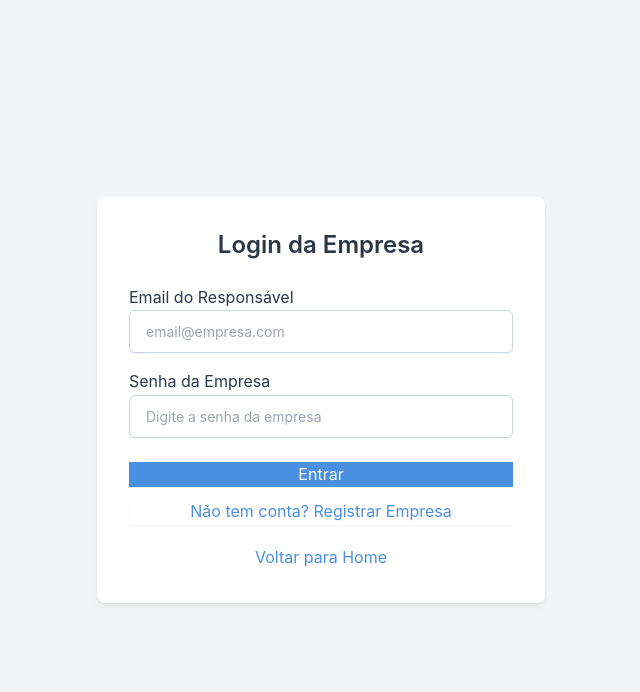
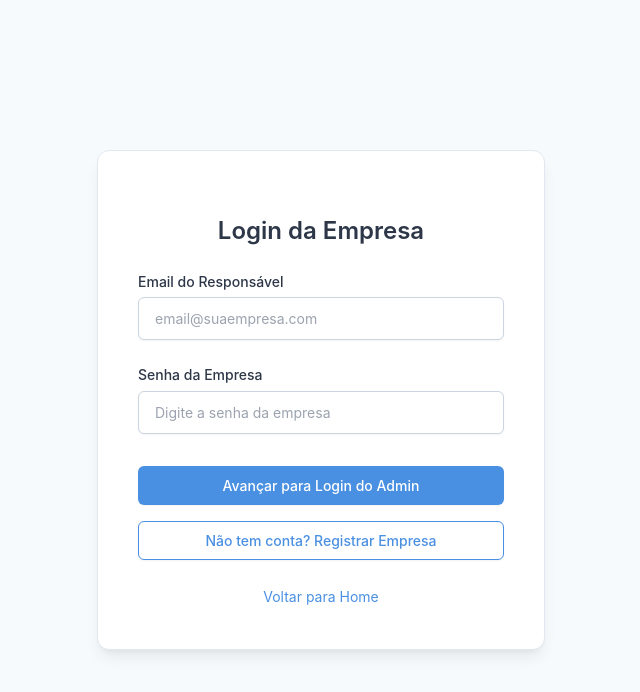
Before and after one commit to Julia-Miguel/TCC-1-Avaliacao-de-Sistemas, a Next.js app in the folder frontend/: page /empresas/login in a window 1280 px wide. Shown: the top 692 px of the page, without its empty margins (319-959 px from the left). Built offline with nearby package versions, Linux system fonts and the light colour scheme.

Commit message:
Login Changes

```diff
--- a/frontend/src/app/(auth-empresa)/admin/login/page.tsx
+++ b/frontend/src/app/(auth-empresa)/admin/login/page.tsx
@@ -2,10 +2,12 @@
 'use client';
 
 import { useState, useEffect, Suspense } from 'react';
-import api from '@/services/api';
+import api from '@/services/api'; //
 import { useRouter, useSearchParams } from 'next/navigation';
 import Link from 'next/link';
 import '../../../globals.css';
+// import ApplicationLogo from '@/components/ApplicationLogo'; // Descomente se for usar o logo aqui
+import { useAuth } from '@/contexts/AuthContext'; // Importar useAuth
 
 interface AdminLogado {
   id: number;
@@ -18,26 +20,32 @@ interface AdminLogado {
 function LoginForm() {
   const router = useRouter();
   const searchParams = useSearchParams();
+  const { loginAdmin } = useAuth(); // Obter a função loginAdmin do contexto
 
   const [email, setEmail] = useState('');
   const [senha, setSenha] = useState('');
-  const [empresaId, setEmpresaId] = useState<string | null>(null); // Inicia como null
+  const [empresaId, setEmpresaId] = useState<string | null>(null);
+  const [empresaNome, setEmpresaNome] = useState<string | null>(null);
   const [error, setError] = useState('');
-  const [isLoading, setIsLoading] = useState(false); // Para o submit do formulário
-  const [isPageLoading, setIsPageLoading] = useState(true); // Para o carregamento inicial do empresaId
+  const [isLoading, setIsLoading] = useState(false);
+  const [isPageLoading, setIsPageLoading] = useState(true);
 
   useEffect(() => {
     const idDaEmpresa = searchParams.get('empresaId');
+    const nomeDaEmpresa = searchParams.get('empresaNome');
+
     if (idDaEmpresa) {
       setEmpresaId(idDaEmpresa);
+      if (nomeDaEmpresa) {
+        setEmpresaNome(decodeURIComponent(nomeDaEmpresa));
+      }
     } else {
       setError("ID da empresa não fornecido. Você será redirecionado.");
-      // Redireciona após um pequeno atraso para o usuário ler a mensagem
       setTimeout(() => {
         router.push('/empresas/login');
       }, 3000);
     }
-    setIsPageLoading(false); // Terminou de verificar o empresaId
+    setIsPageLoading(false);
   }, [searchParams, router]);
 
   const handleSubmit = async (event: React.FormEvent<HTMLFormElement>) => {
@@ -51,7 +59,7 @@ function LoginForm() {
     setIsLoading(true);
 
     try {
-      const response = await api.post<{ admin: AdminLogado, token: string }>('/usuarios/login-admin', {
+      const response = await api.post<{ admin: AdminLogado, token: string }>('/usuarios/login-admin', { //
         email,
         senha,
         empresaId: parseInt(empresaId),
@@ -59,11 +67,8 @@ function LoginForm() {
 
       const { admin, token } = response.data;
 
-      localStorage.setItem('adminToken', token);
-      localStorage.setItem('adminUser', JSON.stringify(admin));
-
-      alert(`Login bem-sucedido! Bem-vindo, ${admin.nome}!`);
-      router.push('/questionarios');
+      loginAdmin(admin, token); // Usar a função do AuthContext
+      // O redirecionamento agora é tratado dentro do loginAdmin
 
     } catch (err: any) {
       console.error('Erro ao fazer login do admin:', err);
@@ -82,38 +87,52 @@ function LoginForm() {
 
   if (isPageLoading) {
       return (
-        <div className="page-container" style={{display: 'flex', justifyContent: 'center', alignItems: 'center', minHeight: '200px'}}>
-            <p>Verificando informações da empresa...</p>
+        <div className="flex justify-center items-center min-h-[200px]">
+            <p className="text-text-muted">Verificando informações da empresa...</p>
         </div>
       );
   }
 
   return (
-    <> {/* Envolvido por um Fragment, pois o layout (auth-empresa) já provê o card */}
-      <h3 style={{ textAlign: 'center', marginBottom: '1.5rem', fontSize: '1.5rem', fontWeight: '600' }}>
+    <>
+      {/* <div className="flex justify-center mb-4"> */}
+      {/* <ApplicationLogo className="w-12 h-12 text-primary" /> */}
+      {/* </div> */}
+      <h3 className="text-center text-xl sm:text-2xl font-semibold text-text-base mb-2">
         Login do Administrador
       </h3>
-      {empresaId && <p style={{textAlign: 'center', marginBottom: '1rem', fontSize: '0.9rem', color: '#666'}}>Para Empresa ID: {empresaId}</p>}
+      {empresaNome && (
+        <p className="text-center text-sm text-text-muted mb-6">
+          Empresa: <span className="font-medium text-text-base">{empresaNome}</span> (ID: {empresaId})
+        </p>
+      )}
+      {!empresaNome && empresaId && (
+          <p className="text-center text-sm text-text-muted mb-6">Para Empresa ID: {empresaId}</p>
+      )}
 
-      <form onSubmit={handleSubmit}>
-        {error && <p style={{ color: 'red', marginBottom: '1rem', textAlign: 'center', fontWeight: '500' }}>{error}</p>}
+      <form onSubmit={handleSubmit} className="space-y-6">
+        {error && (
+          <p className="text-sm text-center text-error bg-red-50 dark:bg-red-700/10 p-3 rounded-md border border-error">
+            {error}
+          </p>
+        )}
 
-        <div className="form-group" style={{ marginBottom: '1rem' }}>
-          <label htmlFor="admin-email">Email do Administrador</label>
+        <div className="form-group">
+          <label htmlFor="admin-email" className="form-label">Email do Administrador</label>
           <input
             id="admin-email"
             type="email"
             value={email}
             onChange={(e) => setEmail(e.target.value)}
             required
-            className="input-edit-mode" // Reutilizando seu estilo
+            className="input-edit-mode"
             placeholder="seu.email@empresa.com"
-            disabled={!empresaId || isLoading} // Desabilita se não tiver empresaId ou estiver carregando
+            disabled={!empresaId || isLoading}
           />
         </div>
 
-        <div className="form-group" style={{ marginBottom: '1.5rem' }}>
-          <label htmlFor="admin-senha">Senha</label>
+        <div className="form-group">
+          <label htmlFor="admin-senha" className="form-label">Senha</label>
           <input
             id="admin-senha"
             type="password"
@@ -121,17 +140,26 @@ function LoginForm() {
             onChange={(e) => setSenha(e.target.value)}
             required
             className="input-edit-mode"
-            placeholder="Sua senha"
+            placeholder="Sua senha de administrador"
             disabled={!empresaId || isLoading}
           />
         </div>
 
-        <div className="form-header-actions" style={{ display: 'flex', flexDirection: 'column', gap: '0.75rem', marginTop: '1.5rem' }}>
-          <button type="submit" className="btn-primary w-full" disabled={isLoading || !empresaId}>
+        <div className="pt-2 space-y-3">
+          <button
+            type="submit"
+            className="btn btn-primary w-full py-2.5 text-sm"
+            disabled={isLoading || !empresaId}
+          >
             {isLoading ? "Entrando..." : "Entrar como Admin"}
           </button>
-          <Link href="/empresas/login" className="btn-link" style={{ textAlign: 'center', marginTop: '0.5rem', fontSize: '0.9rem' }}>
-            Não é esta empresa? Voltar para Login da Empresa
+          <Link
+            href="/empresas/login"
+            className="btn btn-link w-full text-sm text-center block" // btn-link para um estilo de link simples
+            aria-disabled={isLoading}
+            style={isLoading ? { pointerEvents: 'none', opacity: 0.7 } : {}}
+          >
+            Identificação da empresa incorreta? Voltar
           </Link>
         </div>
       </form>
@@ -139,12 +167,11 @@ function LoginForm() {
   );
 }
 
-// Componente Page com Suspense (continua igual)
 export default function Page() {
   return (
     <Suspense fallback={
-        <div className="page-container" style={{display: 'flex', justifyContent: 'center', alignItems: 'center', minHeight: '200px'}}>
-            <p>Carregando...</p>
+        <div className="flex justify-center items-center min-h-[200px]">
+            <p className="text-text-muted">Carregando...</p>
         </div>
     }>
       <LoginForm />
--- a/frontend/src/app/(auth-empresa)/empresas/login/page.tsx
+++ b/frontend/src/app/(auth-empresa)/empresas/login/page.tsx
@@ -2,10 +2,11 @@
 'use client';
 
 import { useState } from 'react';
-import api from '@/services/api';
+import api from '@/services/api'; //
 import { useRouter } from 'next/navigation';
 import Link from 'next/link';
 import '../../../globals.css';
+// import ApplicationLogo from '@/components/ApplicationLogo'; // Descomente se for usar o logo aqui
 
 interface EmpresaLogada {
   id: number;
@@ -26,18 +27,13 @@ export default function LoginEmpresaPage() {
     setIsLoading(true);
 
     try {
-      const response = await api.post<{ empresa: EmpresaLogada }>('/empresas/login', {
+      const response = await api.post<{ empresa: EmpresaLogada }>('/empresas/login', { //
         emailResponsavel,
         senhaEmpresa,
       });
-
       const empresaLogada = response.data.empresa;
-
-      // Login da empresa bem-sucedido!
-      // Agora redirecionamos para a página de login do administrador desta empresa,
-      // passando o ID da empresa como query parameter.
-      // AINDA NÃO CRIAMOS A PÁGINA /admin/login, mas esta é a ideia.
-      router.push(`/admin/login?empresaId=${empresaLogada.id}`);
+      // Redireciona para a página de login do admin, passando o ID e nome da empresa
+      router.push(`/admin/login?empresaId=${empresaLogada.id}&empresaNome=${encodeURIComponent(empresaLogada.nome)}`);
 
     } catch (err: any) {
       console.error('Erro ao fazer login da empresa:', err);
@@ -52,29 +48,41 @@ export default function LoginEmpresaPage() {
   };
 
   return (
-    // O layout em (auth-empresa)/layout.tsx já deve fornecer um container centralizado
     <>
-      <h3 style={{ textAlign: 'center', marginBottom: '1.5rem', fontSize: '1.5rem', fontWeight: '600' }}>
+      {/* O ApplicationLogo pode ser adicionado no layout (auth-empresa)/layout.tsx ou aqui */}
+      {/* <div className="flex justify-center mb-6"> */}
+      {/* <ApplicationLogo className="w-16 h-16 text-primary" /> */}
+      {/* </div> */}
+      <h3 className="text-center text-xl sm:text-2xl font-semibold text-text-base mb-6">
         Login da Empresa
       </h3>
-      <form onSubmit={handleSubmit}>
-        {error && <p className="error-message" style={{ color: 'red', marginBottom: '1rem', textAlign: 'center' }}>{error}</p>}
+      <form onSubmit={handleSubmit} className="space-y-6">
+        {error && (
+          <p className="text-sm text-center text-error bg-red-50 dark:bg-red-700/10 p-3 rounded-md border border-error">
+            {error}
+          </p>
+        )}
 
-        <div className="form-group" style={{ marginBottom: '1rem' }}>
-          <label htmlFor="email-responsavel">Email do Responsável</label>
+        <div className="form-group">
+          <label htmlFor="email-responsavel" className="form-label">
+            Email do Responsável
+          </label>
           <input
             id="email-responsavel"
             type="email"
             value={emailResponsavel}
             onChange={(e) => setEmailResponsavel(e.target.value)}
             required
-            className="input-edit-mode" // Reutilizando estilo de input
-            placeholder="email@empresa.com"
+            className="input-edit-mode" // Estilo global de input
+            placeholder="email@suaempresa.com"
+            disabled={isLoading}
           />
         </div>
 
-        <div className="form-group" style={{ marginBottom: '1.5rem' }}>
-          <label htmlFor="senha-empresa">Senha da Empresa</label>
+        <div className="form-group">
+          <label htmlFor="senha-empresa" className="form-label">
+            Senha da Empresa
+          </label>
           <input
             id="senha-empresa"
             type="password"
@@ -83,19 +91,32 @@ export default function LoginEmpresaPage() {
             required
             className="input-edit-mode"
             placeholder="Digite a senha da empresa"
+            disabled={isLoading}
           />
         </div>
 
-        <div className="form-header-actions" style={{ display: 'flex', flexDirection: 'column', gap: '0.75rem' }}>
-          <button type="submit" className="btn-primary w-full" disabled={isLoading}>
-            {isLoading ? "Entrando..." : "Entrar"}
+        <div className="pt-2 space-y-4">
+          <button
+            type="submit"
+            className="btn btn-primary w-full py-2.5 text-sm"
+            disabled={isLoading}
+          >
+            {isLoading ? "Avançando..." : "Avançar para Login do Admin"}
           </button>
-          <Link href="/empresas/registrar" className="btn-secondary w-full" style={{ textAlign: 'center' }}>
+          <Link
+            href="/empresas/registrar"
+            className="btn btn-outline w-full py-2.5 text-sm text-center block"
+            aria-disabled={isLoading}
+            style={isLoading ? { pointerEvents: 'none', opacity: 0.7 } : {}}
+          >
             Não tem conta? Registrar Empresa
           </Link>
-          <Link href="/" className="btn-link" style={{ textAlign: 'center', marginTop: '0.5rem' }}>
-            Voltar para Home
-          </Link>
+        </div>
+
+        <div className="text-center mt-6">
+            <Link href="/" className="text-sm text-primary hover:text-primary-hover transition-colors">
+                Voltar para Home
+            </Link>
         </div>
       </form>
     </>
--- a/frontend/src/app/(auth-empresa)/empresas/registrar/page.tsx
+++ b/frontend/src/app/(auth-empresa)/empresas/registrar/page.tsx
@@ -1,131 +1,180 @@
-// frontend/src/app/empresas/registrar/page.tsx
+// frontend/src/app/(auth-empresa)/admin/login/page.tsx
 'use client';
 
-import { useState } from "react";
-import api from "@/services/api"; // Ajuste o caminho se o seu api.ts estiver em local diferente
-import { useRouter } from "next/navigation";
-import Link from "next/link";
-// Se você tiver um globals.css ou um CSS específico para formulários, importe-o
+import { useState, useEffect, Suspense } from 'react';
+import api from '@/services/api'; //
+import { useRouter, useSearchParams } from 'next/navigation';
+import Link from 'next/link';
 import '../../../globals.css';
+// import ApplicationLogo from '@/components/ApplicationLogo'; // Descomente se for usar o logo aqui
+import { useAuth } from '@/contexts/AuthContext'; // Importar useAuth
 
-export default function RegistrarEmpresaPage() {
-  const [nome, setNome] = useState("");
-  const [emailResponsavel, setEmailResponsavel] = useState("");
-  const [senhaEmpresa, setSenhaEmpresa] = useState("");
-  const [confirmaSenha, setConfirmaSenha] = useState("");
-  const [error, setError] = useState("");
+interface AdminLogado {
+  id: number;
+  nome: string;
+  email: string;
+  tipo: 'ADMIN_EMPRESA';
+  empresaId: number;
+}
+
+function LoginForm() {
+  const router = useRouter();
+  const searchParams = useSearchParams();
+  const { loginAdmin } = useAuth(); // Obter a função loginAdmin do contexto
+
+  const [email, setEmail] = useState('');
+  const [senha, setSenha] = useState('');
+  const [empresaId, setEmpresaId] = useState<string | null>(null);
+  const [empresaNome, setEmpresaNome] = useState<string | null>(null);
+  const [error, setError] = useState('');
   const [isLoading, setIsLoading] = useState(false);
-  const router = useRouter();
+  const [isPageLoading, setIsPageLoading] = useState(true);
+
+  useEffect(() => {
+    const idDaEmpresa = searchParams.get('empresaId');
+    const nomeDaEmpresa = searchParams.get('empresaNome');
+
+    if (idDaEmpresa) {
+      setEmpresaId(idDaEmpresa);
+      if (nomeDaEmpresa) {
+        setEmpresaNome(decodeURIComponent(nomeDaEmpresa));
+      }
+    } else {
+      setError("ID da empresa não fornecido. Você será redirecionado.");
+      setTimeout(() => {
+        router.push('/empresas/login');
+      }, 3000);
+    }
+    setIsPageLoading(false);
+  }, [searchParams, router]);
 
   const handleSubmit = async (event: React.FormEvent<HTMLFormElement>) => {
     event.preventDefault();
-    setError(""); // Limpa erros anteriores
+    setError('');
 
-    if (senhaEmpresa !== confirmaSenha) {
-      setError("As senhas não coincidem!");
+    if (!empresaId) {
+      setError("ID da empresa não identificado. Não é possível fazer login.");
       return;
     }
-
-    if (senhaEmpresa.length < 6) { // Exemplo de validação simples de senha
-        setError("A senha deve ter pelo menos 6 caracteres.");
-        return;
-    }
-
     setIsLoading(true);
 
     try {
-      await api.post("/empresas/register", {
-        nome,
-        emailResponsavel,
-        senhaEmpresa,
+      const response = await api.post<{ admin: AdminLogado, token: string }>('/usuarios/login-admin', { //
+        email,
+        senha,
+        empresaId: parseInt(empresaId),
       });
-      alert("Empresa registrada com sucesso!");
-      // Redireciona para a página de login da empresa ou outra página de sucesso
-      router.push("/empresas/login");
+
+      const { admin, token } = response.data;
+
+      loginAdmin(admin, token); // Usar a função do AuthContext
+      // O redirecionamento agora é tratado dentro do loginAdmin
+
     } catch (err: any) {
-      console.error("Erro ao registrar empresa:", err);
+      console.error('Erro ao fazer login do admin:', err);
       if (err.response?.data?.message) {
         setError(err.response.data.message);
-      } else {
-        setError("Ocorreu um erro desconhecido ao tentar registrar a empresa.");
+      } else if (err.request) {
+        setError('Não foi possível conectar ao servidor. Verifique sua conexão.');
+      }
+      else {
+        setError('Ocorreu um erro desconhecido ao tentar fazer login.');
       }
     } finally {
       setIsLoading(false);
     }
   };
 
+  if (isPageLoading) {
       return (
-    <div className="page-container"> {/* Use sua classe de container principal */}
-      <div className="editor-form-card"> {/* Reutilizando o estilo do card */}
-        <div className="form-header">
-          <h3>Registrar Nova Empresa</h3>
+        <div className="flex justify-center items-center min-h-[200px]">
+            <p className="text-text-muted">Verificando informações da empresa...</p>
         </div>
+      );
+  }
 
-        <form onSubmit={handleSubmit} className="display-section"> {/* Reutilizando padding */}
-          {error && <p className="error-message" style={{color: 'red', marginBottom: '1rem'}}>{error}</p>}
+  return (
+    <>
+      {/* <div className="flex justify-center mb-4"> */}
+      {/* <ApplicationLogo className="w-12 h-12 text-primary" /> */}
+      {/* </div> */}
+      <h3 className="text-center text-xl sm:text-2xl font-semibold text-text-base mb-2">
+        Login do Administrador
+      </h3>
+      {empresaNome && (
+        <p className="text-center text-sm text-text-muted mb-6">
+          Empresa: <span className="font-medium text-text-base">{empresaNome}</span> (ID: {empresaId})
+        </p>
+      )}
+      {!empresaNome && empresaId && (
+          <p className="text-center text-sm text-text-muted mb-6">Para Empresa ID: {empresaId}</p>
+      )}
 
-          <div className="form-group" style={{ marginBottom: '1rem' }}>
-            <label htmlFor="nome-empresa">Nome da Empresa</label>
+      <form onSubmit={handleSubmit} className="space-y-6">
+        {error && (
+          <p className="text-sm text-center text-error bg-red-50 dark:bg-red-700/10 p-3 rounded-md border border-error">
+            {error}
+          </p>
+        )}
+
+        <div className="form-group">
+          <label htmlFor="admin-email" className="form-label">Email do Administrador</label>
           <input
-              id="nome-empresa"
-              type="text"
-              value={nome}
-              onChange={(e) => setNome(e.target.value)}
+            id="admin-email"
+            type="email"
+            value={email}
+            onChange={(e) => setEmail(e.target.value)}
             required
-              className="input-edit-mode" // Reutilizando estilo de input
-              placeholder="Ex: Hospital Central"
+            className="input-edit-mode"
+            placeholder="seu.email@empresa.com"
+            disabled={!empresaId || isLoading}
           />
         </div>
 
-          <div className="form-group" style={{ marginBottom: '1rem' }}>
-            <label htmlFor="email-responsavel">Email do Responsável</label>
+        <div className="form-group">
+          <label htmlFor="admin-senha" className="form-label">Senha</label>
           <input
-              id="email-responsavel"
-              type="email"
-              value={emailResponsavel}
-              onChange={(e) => setEmailResponsavel(e.target.value)}
+            id="admin-senha"
+            type="password"
+            value={senha}
+            onChange={(e) => setSenha(e.target.value)}
             required
             className="input-edit-mode"
-              placeholder="Ex: contato@hospital.com"
+            placeholder="Sua senha de administrador"
+            disabled={!empresaId || isLoading}
           />
         </div>
 
-          <div className="form-group" style={{ marginBottom: '1rem' }}>
-            <label htmlFor="senha-empresa">Senha da Empresa</label>
-            <input
-              id="senha-empresa"
-              type="password"
-              value={senhaEmpresa}
-              onChange={(e) => setSenhaEmpresa(e.target.value)}
-              required
-              minLength={6}
-              className="input-edit-mode"
-              placeholder="Mínimo 6 caracteres"
-            />
-          </div>
-
-          <div className="form-group" style={{ marginBottom: '1.5rem' }}>
-            <label htmlFor="confirma-senha">Confirmar Senha</label>
-            <input
-              id="confirma-senha"
-              type="password"
-              value={confirmaSenha}
-              onChange={(e) => setConfirmaSenha(e.target.value)}
-              required
-              className="input-edit-mode"
-            />
-          </div>
-
-          <div className="form-header-actions" style={{ justifyContent: 'flex-start' }}>
-            <button type="submit" className="btn-primary" disabled={isLoading}>
-              {isLoading ? "Registrando..." : "Registrar Empresa"}
+        <div className="pt-2 space-y-3">
+          <button
+            type="submit"
+            className="btn btn-primary w-full py-2.5 text-sm"
+            disabled={isLoading || !empresaId}
+          >
+            {isLoading ? "Entrando..." : "Entrar como Admin"}
           </button>
-            <Link href="/" className="btn-secondary">
-                Voltar
+          <Link
+            href="/empresas/login"
+            className="btn btn-link w-full text-sm text-center block" // btn-link para um estilo de link simples
+            aria-disabled={isLoading}
+            style={isLoading ? { pointerEvents: 'none', opacity: 0.7 } : {}}
+          >
+            Identificação da empresa incorreta? Voltar
           </Link>
         </div>
       </form>
-      </div>
-    </div>
+    </>
   );
 }
+
+export default function Page() {
+  return (
+    <Suspense fallback={
+        <div className="flex justify-center items-center min-h-[200px]">
+            <p className="text-text-muted">Carregando...</p>
+        </div>
+    }>
+      <LoginForm />
+    </Suspense>
+  );
+}
--- a/frontend/src/app/(auth-empresa)/layout.tsx
+++ b/frontend/src/app/(auth-empresa)/layout.tsx
@@ -1,8 +1,8 @@
 // frontend/src/app/(auth-empresa)/layout.tsx
 import type { Metadata } from "next";
 import "../globals.css"; // Seus estilos globais ainda são importantes
+import ApplicationLogo from "@/components/ApplicationLogo"; // Supondo que você queira usar
 
-// Metadata específica para estas páginas, se desejar
 export const metadata: Metadata = {
   title: "Acesso da Empresa",
   description: "Registro e Login para Empresas no Sistema de Avaliação",
@@ -14,12 +14,15 @@ export default function AuthEmpresaLayout({
   readonly children: React.ReactNode;
 }) {
   return (
-    // Este <main> será o container para o conteúdo das páginas dentro deste grupo.
-    // As classes de Tailwind ou CSS global podem ser usadas para estilizar.
-    // Este <main> será renderizado DENTRO do <body> do seu RootLayout.
-    <main className="min-h-screen flex flex-col items-center justify-center bg-gray-100 p-4">
-      {/* Você pode adicionar um card ou um logo específico para esta seção aqui */}
-      <div className="w-full max-w-md bg-white rounded-lg shadow-md p-6 md:p-8">
+    <main className="min-h-screen flex flex-col items-center justify-center bg-page-bg p-4">
+      <div
+        className="w-full bg-element-bg rounded-xl shadow-lg border border-main-border p-6 md:p-10"
+        style={{ maxWidth: 'var(--auth-card-max-width, 28rem)' }} // Use a variável ou fallback
+      >
+        <div className="flex justify-center mb-6">
+          {/* Você pode instanciar seu ApplicationLogo aqui se desejar */}
+          {/* Exemplo: <ApplicationLogo className="w-16 h-16 text-primary" /> */}
+        </div>
         {children}
       </div>
     </main>
--- a/frontend/src/app/globals.css
+++ b/frontend/src/app/globals.css
@@ -7,6 +7,7 @@
   /* Família de Fontes (garanta que estejam carregadas via layout.tsx ou aqui) */
   --font-family-sans: 'Inter', system-ui, -apple-system, BlinkMacSystemFont, 'Segoe UI', Roboto, Oxygen, Ubuntu, Cantarell, 'Open Sans', 'Helvetica Neue', sans-serif;
   --font-family-mono: 'Geist Mono', ui-monospace, SFMono-Regular, Menlo, Monaco, Consolas, "Liberation Mono", "Courier New", monospace; /* Adicionando fallbacks comuns */
+  --auth-card-max-width: 28rem; /* ou 448px */
 
   /* Paleta de Cores Inspirada na Imagem de Referência (Tema Claro como padrão) */
   --color-primary: #4A90E2;       /* Azul principal da imagem de referência */
```
Also changed, not shown: 1 other file (tests, documents, lock files or other folders). Lines whose indentation alone changed are shown as unchanged.
